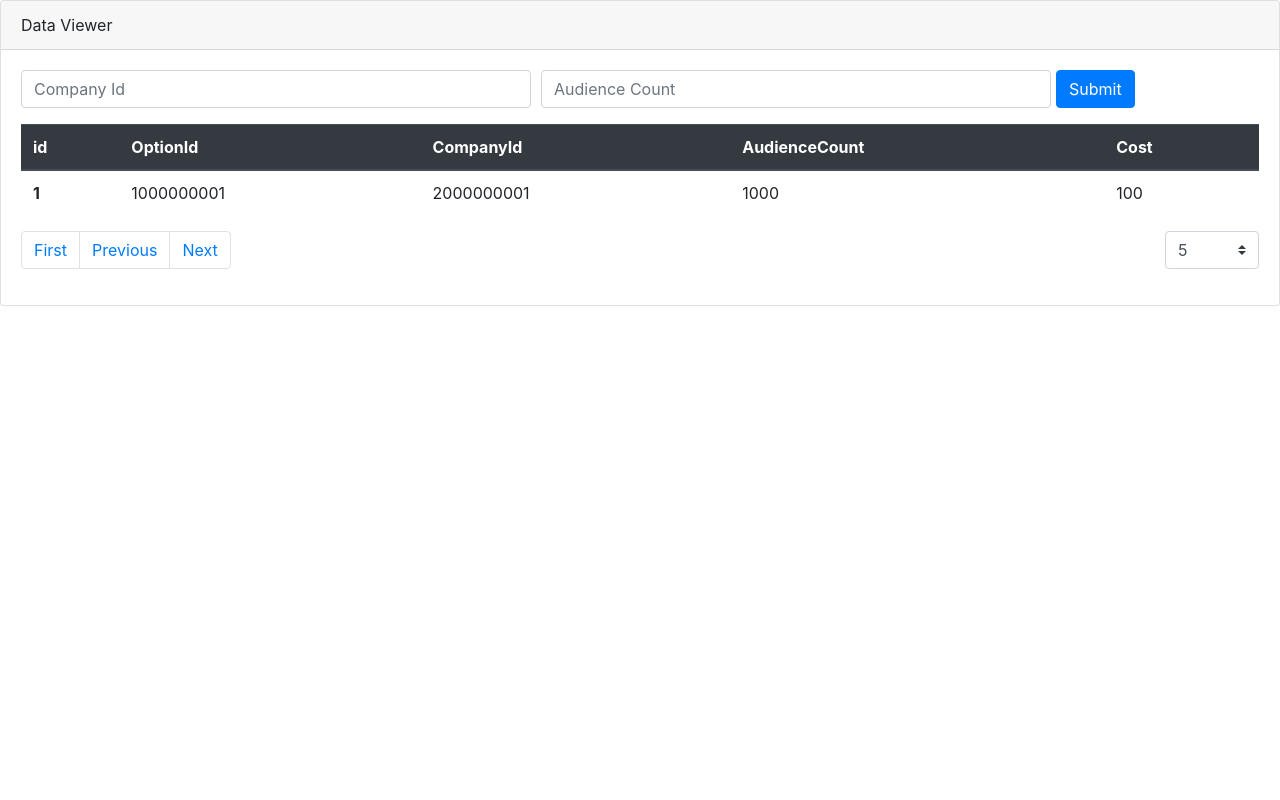
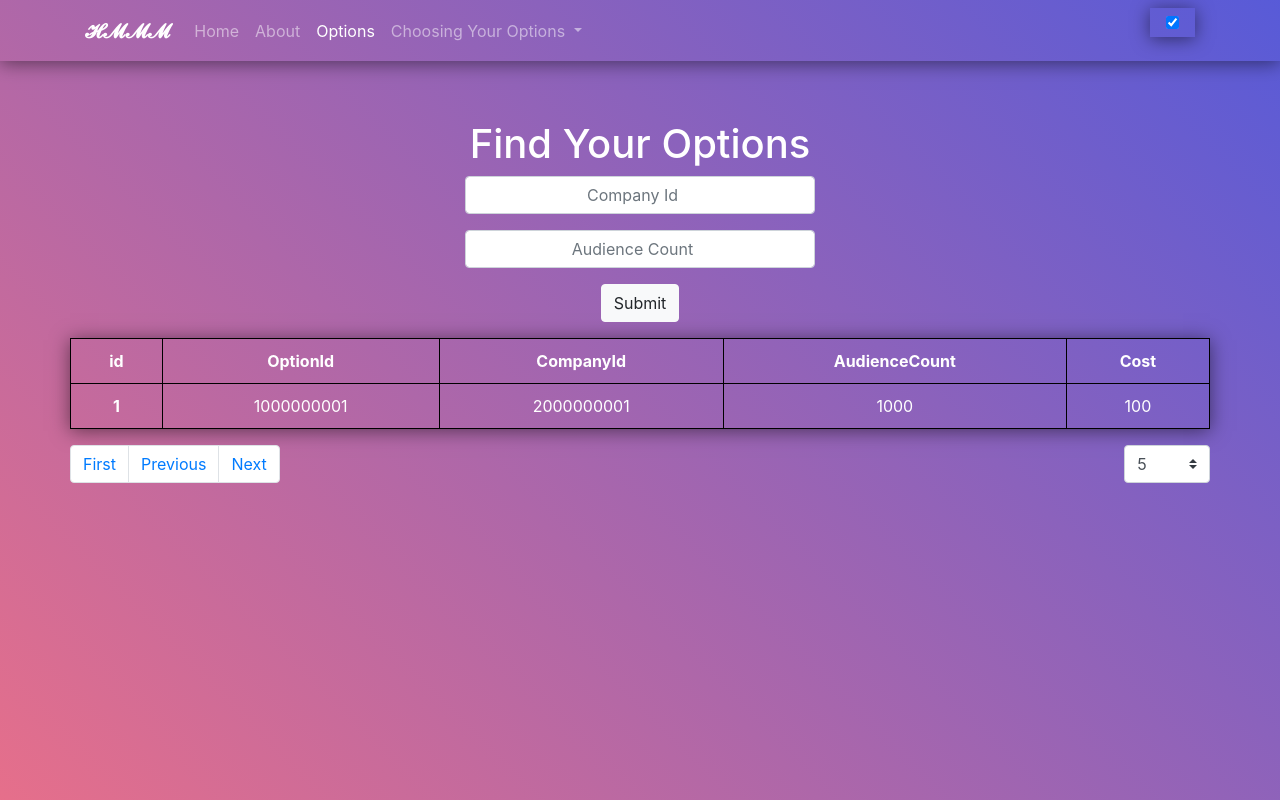
Before and after one commit to DannonChoo/FullStackWebDevProject, a plain HTML site: page frontend/index.html in a window 1280 px wide. Drawn offline with nearby package versions, Linux system fonts and the light colour scheme.

Commit message:
Revamped FrontEnd Design
Co-authored-by: JIHUN.19@ichat.sp.edu.sg <JIHUN.19@ichat.sp.edu.sg>

```diff
--- a/frontend/index.html
+++ b/frontend/index.html
@@ -1,7 +1,7 @@
 <html>
 
 <head>
-    <title>Advertisement</title>
+    <title>Adhmmtisement</title>
     <script src="https://code.jquery.com/jquery-3.5.1.min.js" type="text/javascript"></script>
     <script src="https://cdnjs.cloudflare.com/ajax/libs/popper.js/1.14.7/umd/popper.min.js"
         integrity="sha384-UO2eT0CpHqdSJQ6hJty5KVphtPhzWj9WO1clHTMGa3JDZwrnQq4sF86dIHNDz0W1"
@@ -12,28 +12,72 @@
         integrity="sha384-JjSmVgyd0p3pXB1rRibZUAYoIIy6OrQ6VrjIEaFf/nJGzIxFDsf4x0xIM+B07jRM"
         crossorigin="anonymous"></script>
     <script src='index.js' type="text/javascript"></script>
+    <link rel="stylesheet" href="style.css" type="text/css">
 </head>
 
 <body>
+
+    <header>
+        <nav class="navbar navbar-expand-lg navbar-dark fixed-top">
+            <div class="container">
+                <a class="navbar-brand font-weight-bold" href="home.html">𝓗𝓜𝓜𝓜</a>
+                <button class="navbar-toggler" type="button" data-toggle="collapse" data-target="#navbarTogglerDemo02"
+                    aria-controls="navbarTogglerDemo02" aria-expanded="false" aria-label="Toggle navigation">
+                    <span class="navbar-toggler-icon"></span>
+                </button>
+                <div class="collapse navbar-collapse" id="navbarTogglerDemo02">
+                    <ul class="navbar-nav mr-auto smooth-scroll">
+                        <li class="nav-item">
+                            <a class="nav-link" href="home.html">Home
+                                <span class="sr-only">(current)</span>
+                            </a>
+                        </li>
+                        <li class="nav-item">
+                            <a class="nav-link" href="#about" data-offset="90">About</a>
+                        </li>
+                        <li class="nav-item">
+                            <a class="nav-link active" href="index.html" data-offset="90">Options</a>
+                        </li>
+                        <li class="nav-item dropdown">
+                            <a class="nav-link dropdown-toggle" href="#" id="navbarDropdown" role="button"
+                                data-toggle="dropdown" aria-haspopup="true" aria-expanded="false">
+                                Choosing Your Options
+                            </a>
+                            <div class="dropdown-menu" aria-labelledby="navbarDropdown">
+                                <a class="dropdown-item" href="#">Basic</a>
+                                <div class="dropdown-divider"></div>
+                                <a class="dropdown-item" href="#">Advanced</a>
+                            </div>
+                        </li>
+                    </ul>
+                    <ul class="navbar">
+                        <input type="checkbox" checked data-toggle="toggle" data-size="sm">
+                    </ul>
+                </div>
+            </div>
+        </nav>
+    </header>
+
+
     <!--Data Viewer-->
     <div class="card">
-        <div class="card-header">
-            Data Viewer
-        </div>
         <div class="card-body">
-            <form id='basic-data-filter-form'>
-                <div class="form-row">
-                    <div class="col-5">
-                        <input key="companyId" type="number" class="form-control" placeholder="Company Id">
-                    </div>
-                    <div class="col-5">
-                        <input key="audienceCount" type="number" class="form-control" placeholder="Audience Count">
-                    </div>
-                    <input type="submit" class="btn btn-primary" />
+            <form id='basic-data-filter-form' class="col-4 offset-4">
+                <div>
+                    <h1 class="text-center text-white">Find Your Options</h1>
+                </div>
+                <div class="form-group text-white">
+                    <input type="number" class="form-control text-center" key="companyId" placeholder="Company Id">
+                </div>
+                <div class="form-group text-white">
+                    <input type="number" class="form-control text-center" key="audienceCount" placeholder="Audience Count">
+                </div>
+                <div class="text-center">
+                    <input type="submit" class="btn btn-light">
                 </div>
             </form>
-            <table class="table">
-                <thead class="thead-dark">
+            <table class="table table-bordered table-hover text-white">
+                <thead class="text-center">
                     <tr>
                         <th scope="col">id</th>
                         <th scope="col">OptionId</th>
@@ -42,7 +86,7 @@
                         <th scope="col">Cost</th>
                     </tr>
                 </thead>
-                <tbody id='basic-data-tbody'>
+                <tbody id='basic-data-tbody' class="text-center">
                     <tr>
                         <th scope="row">1</th>
                         <td>1000000001</td>
@@ -78,8 +122,6 @@
                     </select>
                 </div>
             </div>
-
-
         </div>
     </div>
 </body>
--- a/frontend/index.js
+++ b/frontend/index.js
@@ -51,11 +51,11 @@ function refreshBasicDataTable() {
             return alert('No results');
         }
 
-        console.log("data"+ JSON.stringify(data));
+        console.log("data" + JSON.stringify(data));
 
         if (err) return alert(err);
         dataCount = parseInt(data[0].noofrows);
-        var totalPg = (Math.ceil(dataCount/basicDataQuery['pageSize']))-1;
+        var totalPg = (Math.ceil(dataCount / basicDataQuery['pageSize'])) - 1;
         if (basicDataQuery['page'] == 0) {
             if (dataCount <= basicDataQuery['pageSize']) {
                 $('#basic-data-previous-page').hide();
@@ -67,13 +67,13 @@ function refreshBasicDataTable() {
         } else if (basicDataQuery['page'] == parseInt(totalPg)) {
             $('#basic-data-previous-page').show();
             $('#basic-data-next-page').hide();
-        }else {
+        } else {
             $('#basic-data-previous-page').show();
             $('#basic-data-next-page').show();
         }
-        console.log("total pgs: "+totalPg);
+        console.log("total pgs: " + totalPg);
         console.log(basicDataQuery['page']);
-        console.log("total rows: "+dataCount);
+        console.log("total rows: " + dataCount);
 
         if (err) return alert(err);
         populateBasicDataTable(data);
@@ -115,3 +115,10 @@ $(document).ready(function () {
     registerBasicDataFilterForm();
     registerBasicDataPaginationForm();
 });
+
+$(function () {
+    $(document).scroll(function () {
+        var $nav = $(".navbar");
+        $nav.toggleClass('scrolled', $(this).scrollTop() > $nav.height());
+    });
+});
--- /dev/null
+++ b/frontend/style.css
@@ -0,0 +1,34 @@
+body {
+    background: -moz-linear-gradient(45deg, rgba(213, 15, 61, 0.6), rgba(13, 17, 198, 0.69) 100%);
+    background: -webkit-linear-gradient(45deg, rgba(213, 15, 61, 0.6), rgba(13, 17, 198, 0.69) 100%);
+    background: linear-gradient(to 45deg, rgba(213, 15, 61, 0.6), rgba(13, 17, 198, 0.69) 100%);
+}
+
+.navbar {
+    box-shadow: 0px 2px 18px 0px rgba(0,0,0,0.5);
+}
+
+.navbar.scrolled {
+    background-color: #563e91 !important;
+    transition: background-color 200ms linear;
+}
+
+.card {
+    background-color: transparent;
+    border: none;
+    padding-left: 50px;
+    padding-right: 50px;
+    padding-top: 100px;
+}
+
+.table {
+    box-shadow: 0px 2px 18px 0px rgba(0,0,0,0.5);
+}
+
+.table td {
+    border: black solid 1px !important;
+}
+
+.table th {
+    border: black solid 1px !important;
+}
```
Also changed, not shown: frontend/home.html (added, +58 -0 lines).
